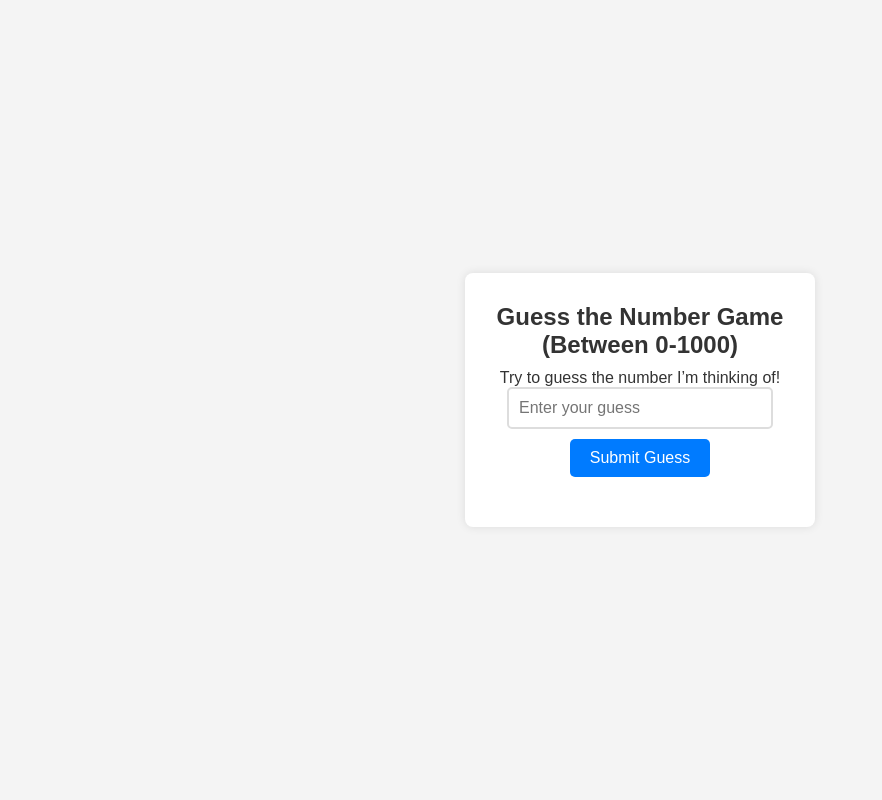
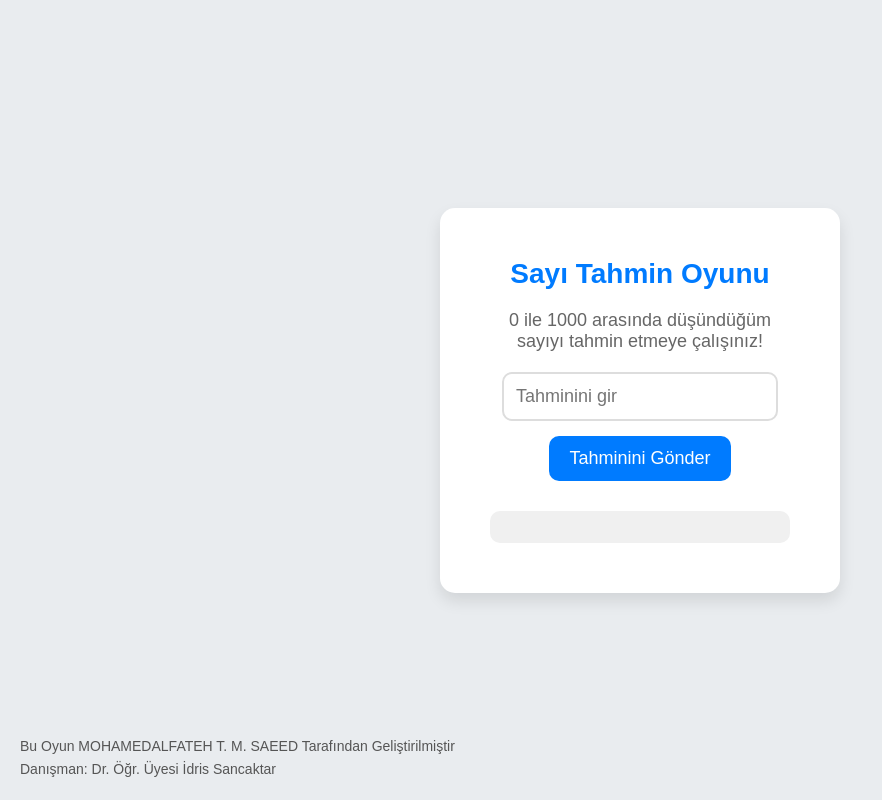
Before and after one commit to FatihSir/Machine-Learning, a Flask app: page / in a window 1280 px wide. Shown: the whole page, without its empty margins (0-882 px from the left). Run offline with Flask 3, Linux system fonts and the light colour scheme.

Commit message:
Task 1 Completed

```diff
--- a/Task1/app.py
+++ /dev/null
@@ -1,49 +0,0 @@
-from flask import Flask, render_template, request, jsonify, session
-import random
-
-app = Flask(__name__)
-app.secret_key = 'supersecretkey'  # Secret key for session
-
-
-# Route for main page
-@app.route('/')
-def index():
-    session['random_number'] = random.randint(0, 1000)  # Generate a new random number at the start
-    session['attempts'] = 0  # Reset attempt count
-    return render_template('index.html')
-
-
-# Route for guessing
-@app.route('/guess', methods=['POST'])
-def guess_number():
-    if 'random_number' not in session:
-        session['random_number'] = random.randint(0, 1000)  # In case the session has expired
-
-    random_number = session['random_number']
-    session['attempts'] += 1  # Increment the attempt count
-
-    data = request.json
-    user_guess = data.get('guess')
-
-    try:
-        guess = int(user_guess)
-        if guess < 0 or guess > 1000:
-            return jsonify({'message': 'Please enter a number between 0 and 1000.'})
-
-        if guess == random_number:
-            message = f"Congratulations! You guessed the right number in {session['attempts']} tries."
-            session['random_number'] = random.randint(0, 1000)  # Reset the number
-            session['attempts'] = 0  # Reset attempts for the next game
-        elif guess < random_number:
-            message = "Sorry, you have to guess higher."
-        else:
-            message = "Sorry, you have to guess lower."
-
-        return jsonify({'message': message, 'attempts': session['attempts']})
-
-    except ValueError:
-        return jsonify({'message': 'Invalid input. Please enter a valid number.'})
-
-
-if __name__ == '__main__':
-    app.run(debug=True)
--- /dev/null
+++ b/Task1/guess.py
@@ -0,0 +1,49 @@
+from flask import Flask, render_template, request, jsonify, session
+import random
+
+app = Flask(__name__)
+app.secret_key = 'supersecretkey'  # Oturum için gizli anahtar
+
+
+# Ana sayfa rotası
+@app.route('/')
+def index():
+    session['random_number'] = random.randint(0, 1000)  # Başlangıçta yeni bir rastgele sayı oluştur
+    session['attempts'] = 0  # Deneme sayısını sıfırla
+    return render_template('index.html')
+
+
+# Tahmin rotası
+@app.route('/guess', methods=['POST'])
+def guess_number():
+    if 'random_number' not in session:
+        session['random_number'] = random.randint(0, 1000)  # Oturum sona erdiyse yeni bir rastgele sayı oluştur
+
+    random_number = session['random_number']
+    session['attempts'] += 1  # Deneme sayısını artır
+
+    data = request.json
+    user_guess = data.get('guess')
+
+    try:
+        guess = int(user_guess)
+        if guess < 0 or guess > 1000:
+            return jsonify({'message': 'Lütfen 0 ile 1000 arasında bir sayı girin.'})
+
+        if guess == random_number:
+            message = f"Tebrikler! {session['attempts']} denemede doğru sayıyı tahmin ettiniz."
+            session['random_number'] = random.randint(0, 1000)  # Sayıyı sıfırla
+            session['attempts'] = 0  # Bir sonraki oyun için denemeleri sıfırla
+        elif guess < random_number:
+            message = "Üzgünüz, daha yüksek bir sayı tahmin etmelisiniz."
+        else:
+            message = "Üzgünüz, daha düşük bir sayı tahmin etmelisiniz."
+
+        return jsonify({'message': message, 'attempts': session['attempts']})
+
+    except ValueError:
+        return jsonify({'message': 'Geçersiz giriş. Lütfen geçerli bir sayı girin.'})
+
+
+if __name__ == '__main__':
+    app.run(debug=True)
--- a/Task1/static/main.js
+++ b/Task1/static/main.js
@@ -1,6 +1,7 @@
 document.addEventListener('DOMContentLoaded', function () {
     const form = document.getElementById('guessForm');
     const resultDiv = document.getElementById('result');
+    const progressBar = document.getElementById('progressBar');
 
     form.addEventListener('submit', function (event) {
         event.preventDefault();
@@ -16,11 +17,14 @@ document.addEventListener('DOMContentLoaded', function () {
         })
         .then(response => response.json())
         .then(data => {
-            displayResult(data.message, data.message.includes('Congratulations!') ? 'success' :
-                data.message.includes('higher') || data.message.includes('lower') ? 'warning' : 'error');
+            displayResult(data.message, data.message.includes('Tebrikler!') ? 'success' :
+                data.message.includes('daha yüksek') || data.message.includes('daha düşük') ? 'warning' : 'error');
+
+            // Tahmin ne kadar yakınsa, ilerleme çubuğu genişliğini güncelle
+            updateProgressBar(guessInput, data.target);
         })
         .catch(error => {
-            displayResult('An error occurred. Please try again.', 'error');
+            displayResult('Bir hata oluştu. Lütfen tekrar deneyin.', 'error');
         });
     });
 
@@ -30,4 +34,10 @@ document.addEventListener('DOMContentLoaded', function () {
         resultDiv.classList.add(type);
         resultDiv.style.display = 'block';
     }
+
+    function updateProgressBar(guess, target) {
+        const max = 1000;
+        const progress = Math.abs(target - guess) / max * 100;
+        progressBar.style.width = `${100 - progress}%`;
+    }
 });
--- a/Task1/static/styles.css
+++ b/Task1/static/styles.css
@@ -6,60 +6,83 @@
 
 body {
     font-family: 'Arial', sans-serif;
-    background-color: #f4f4f4;
+    background-color: #e9ecef;
     color: #333;
     display: flex;
     justify-content: center;
     align-items: center;
     height: 100vh;
+    position: relative;
 }
 
 .container {
     background-color: #fff;
-    border-radius: 8px;
-    padding: 30px;
-    box-shadow: 0 0 10px rgba(0, 0, 0, 0.1);
+    border-radius: 15px;
+    padding: 50px;
+    box-shadow: 0 8px 16px rgba(0, 0, 0, 0.1);
     text-align: center;
-    width: 350px;
+    width: 400px;
+    max-width: 90%;
+    transition: transform 0.3s ease, box-shadow 0.3s ease;
+}
+
+.container:hover {
+    transform: translateY(-10px);
+    box-shadow: 0 12px 24px rgba(0, 0, 0, 0.2);
 }
 
 h1 {
-    margin-bottom: 10px;
-    font-size: 24px;
+    margin-bottom: 20px;
+    font-size: 28px;
+    color: #007bff;
+}
+
+p {
+    margin-bottom: 20px;
+    font-size: 18px;
+    color: #666;
 }
 
 .form {
-    margin-bottom: 20px;
+    margin-bottom: 30px;
 }
 
 input[type="number"] {
-    padding: 10px;
-    font-size: 16px;
+    padding: 12px;
+    font-size: 18px;
     border: 2px solid #ddd;
-    border-radius: 5px;
+    border-radius: 10px;
     width: calc(100% - 24px);
-    margin-bottom: 10px;
+    margin-bottom: 15px;
+    transition: border 0.3s ease;
+}
+
+input[type="number"]:focus {
+    border-color: #007bff;
+    outline: none;
 }
 
 button {
     background-color: #007bff;
     color: white;
-    padding: 10px 20px;
-    font-size: 16px;
+    padding: 12px 20px;
+    font-size: 18px;
     border: none;
-    border-radius: 5px;
+    border-radius: 10px;
     cursor: pointer;
+    transition: background-color 0.3s ease, transform 0.3s ease;
 }
 
 button:hover {
     background-color: #0056b3;
+    transform: translateY(-2px);
 }
 
 .result {
-    font-size: 18px;
-    padding: 10px;
-    border-radius: 5px;
-    margin-top: 15px;
+    font-size: 20px;
+    padding: 15px;
+    border-radius: 10px;
+    margin-top: 20px;
     display: none;
 }
 
@@ -77,3 +100,38 @@ button:hover {
     background-color: #ffc107;
     color: #333;
 }
+
+/* Progress Bar */
+.progress-container {
+    margin-top: 15px;
+    background-color: #f0f0f0;
+    border-radius: 10px;
+    padding: 6px;
+}
+
+.progress-bar {
+    width: 0;
+    height: 20px;
+    background-color: #007bff;
+    border-radius: 10px;
+    transition: width 0.4s ease;
+}
+
+/* Developer Signature */
+.footer {
+    position: absolute;
+    bottom: 20px;
+    left: 20px;
+    font-size: 14px;
+    color: #555;
+}
+/* No change from the previous CSS */
+
+.footer {
+    position: absolute;
+    bottom: 20px;
+    left: 20px;
+    font-size: 14px;
+    color: #555;
+    line-height: 1.6;
+}
--- a/Task1/templates/index.html
+++ b/Task1/templates/index.html
@@ -1,23 +1,35 @@
 <!DOCTYPE html>
-<html lang="en">
+<html lang="tr">
 <head>
     <meta charset="UTF-8">
     <meta name="viewport" content="width=device-width, initial-scale=1.0">
-    <title>Guess the Number</title>
+    <title>Sayı Tahmin Oyunu</title>
     <link rel="stylesheet" href="{{ url_for('static', filename='styles.css') }}">
     <script src="{{ url_for('static', filename='main.js') }}" defer></script>
 </head>
 <body>
     <div class="container">
-        <h1>Guess the Number Game (Between 0-1000)</h1>
-        <p>Try to guess the number I’m thinking of!</p>
+        <h1>Sayı Tahmin Oyunu</h1>
+        <p>0 ile 1000 arasında düşündüğüm sayıyı tahmin etmeye çalışınız!</p>
 
         <form id="guessForm" class="form">
-            <input type="number" id="guessInput" placeholder="Enter your guess" required>
-            <button type="submit">Submit Guess</button>
+            <input type="number" id="guessInput" placeholder="Tahminini gir" required>
+            <button type="submit">Tahminini Gönder</button>
         </form>
 
+        <!-- Geri bildirim için İlerleme Çubuğu -->
+        <div class="progress-container">
+            <div id="progressBar" class="progress-bar"></div>
+        </div>
+
+        <!-- Sonuç Mesajı -->
         <div id="result" class="result"></div>
+    </div>
+
+    <!-- Geliştirici imzası ve danışman bilgisi -->
+    <div class="footer">
+        Bu Oyun MOHAMEDALFATEH T. M. SAEED Tarafından Geliştirilmiştir <br>
+        Danışman: Dr. Öğr. Üyesi İdris Sancaktar
     </div>
 </body>
 </html>
--- /dev/null
+++ b/Task1/wsgi.py
@@ -0,0 +1,5 @@
+from guess import app
+
+
+if __name__=="__main__":
+    app.run()
```
